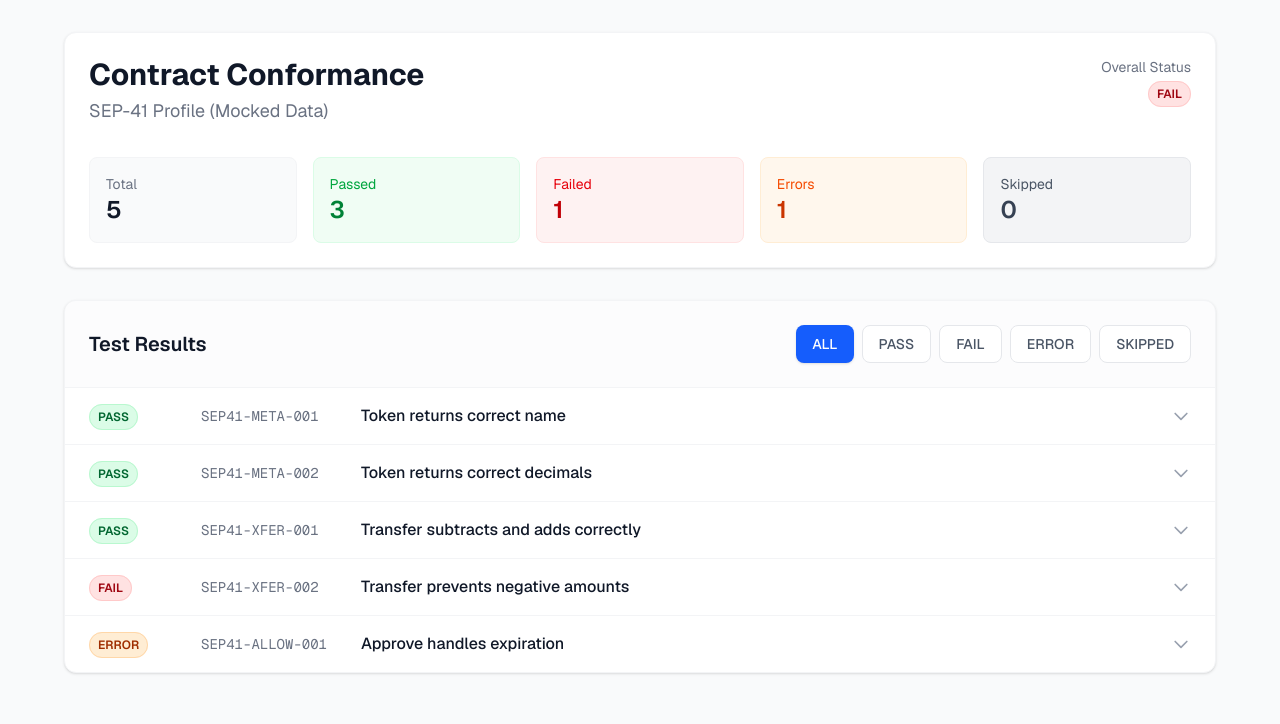
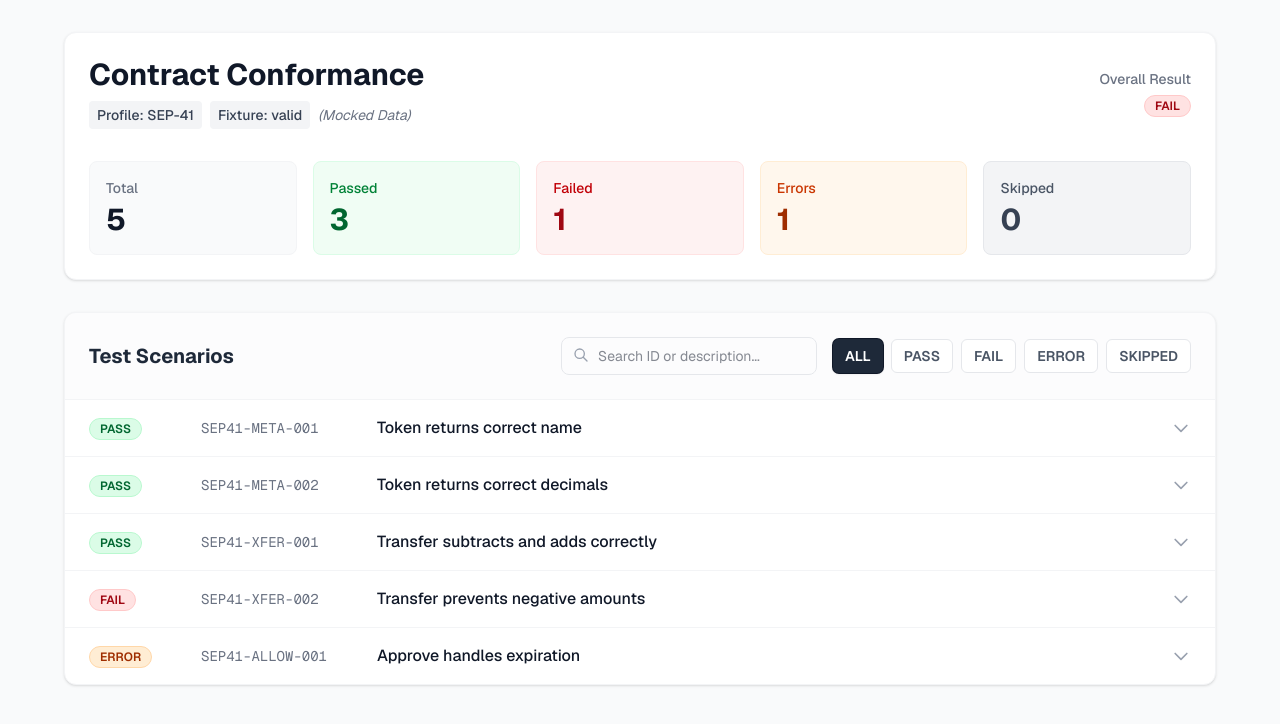
Before and after one commit to stellar-conformance-lab/contract-conformance-dashboard, a Next.js app: page / in a window 1280 px wide. Shown: the top 724 px of the page. Built offline with nearby package versions, Linux system fonts and the light colour scheme.

Commit message:
feat: refine dashboard MVP UX

```diff
--- a/src/app/page.tsx
+++ b/src/app/page.tsx
@@ -1,16 +1,37 @@
 "use client";
 
-import { useState } from "react";
+import { useState, useMemo } from "react";
 import { mockReport } from "@/data/mockReport";
-import { Status, ScenarioResult } from "@/types";
+import { Status } from "@/types";
 
 export default function Dashboard() {
   const [filter, setFilter] = useState<Status | "ALL">("ALL");
+  const [searchQuery, setSearchQuery] = useState("");
   const [expandedRow, setExpandedRow] = useState<string | null>(null);
 
-  const filteredResults = mockReport.results.filter(
-    (res) => filter === "ALL" || res.status === filter
+  const filteredResults = useMemo(() => {
+    if (!mockReport || !mockReport.results) return [];
+
+    return mockReport.results.filter((res) => {
+      const matchesFilter = filter === "ALL" || res.status === filter;
+      const matchesSearch =
+        res.test_id.toLowerCase().includes(searchQuery.toLowerCase()) ||
+        res.description.toLowerCase().includes(searchQuery.toLowerCase());
+      return matchesFilter && matchesSearch;
+    });
+  }, [filter, searchQuery]);
+
+  // Error / Empty States for the report itself
+  if (!mockReport) {
+    return (
+      <div className="min-h-screen flex items-center justify-center bg-gray-50 p-8">
+        <div className="text-center bg-white p-8 rounded-xl shadow-sm border border-red-100 max-w-md w-full">
+          <h2 className="text-red-600 text-xl font-bold mb-2">Report Unavailable</h2>
+          <p className="text-gray-600">Failed to load the conformance report data.</p>
+        </div>
+      </div>
     );
+  }
 
   const getStatusColor = (status: Status) => {
     switch (status) {
@@ -27,66 +48,92 @@
 
   const getBadge = (status: Status) => {
     return (
-      <span className={`px-2 py-1 rounded-full text-xs font-semibold border ${getStatusColor(status)}`}>
+      <span
+        className={`inline-flex items-center px-2.5 py-0.5 rounded-full text-xs font-semibold border ${getStatusColor(status)}`}
+        aria-label={`Status: ${status}`}
+      >
         {status}
       </span>
     );
   };
 
   return (
-    <div className="min-h-screen bg-gray-50 text-gray-900 font-sans p-8">
-      <div className="max-w-6xl mx-auto space-y-8">
+    <div className="min-h-screen bg-gray-50 text-gray-900 font-sans p-4 sm:p-8">
+      <div className="max-w-6xl mx-auto space-y-6 sm:space-y-8">
 
         {/* Header */}
         <header className="bg-white p-6 rounded-xl shadow-sm border border-gray-100">
-          <div className="flex justify-between items-start">
+          <div className="flex flex-col sm:flex-row justify-between items-start sm:items-center gap-4">
             <div>
-              <h1 className="text-3xl font-bold text-gray-900">Contract Conformance</h1>
-              <p className="text-gray-500 mt-1 text-lg">{mockReport.profile} Profile (Mocked Data)</p>
+              <h1 className="text-2xl sm:text-3xl font-bold text-gray-900">Contract Conformance</h1>
+              <div className="flex flex-wrap items-center gap-2 mt-2 text-sm text-gray-500">
+                <span className="font-medium bg-gray-100 px-2 py-1 rounded text-gray-700">Profile: {mockReport.profile}</span>
+                <span className="font-medium bg-gray-100 px-2 py-1 rounded text-gray-700">Fixture: {mockReport.fixture}</span>
+                <span className="italic">(Mocked Data)</span>
               </div>
-            <div className="text-right">
-              <div className="text-sm text-gray-500 mb-1">Overall Status</div>
+            </div>
+            <div className="text-left sm:text-right">
+              <div className="text-sm font-medium text-gray-500 mb-1">Overall Result</div>
               {getBadge(mockReport.status)}
             </div>
           </div>
 
-          <div className="grid grid-cols-5 gap-4 mt-8">
-            <div className="p-4 bg-gray-50 rounded-lg border border-gray-100">
-              <div className="text-sm text-gray-500">Total</div>
-              <div className="text-2xl font-semibold">{mockReport.summary.total}</div>
+          <div className="grid grid-cols-2 sm:grid-cols-3 md:grid-cols-5 gap-3 sm:gap-4 mt-8">
+            <div className="p-4 bg-gray-50 rounded-lg border border-gray-100 flex flex-col justify-between">
+              <div className="text-sm font-medium text-gray-500">Total</div>
+              <div className="text-3xl font-bold text-gray-900 mt-1">{mockReport.summary.total}</div>
             </div>
-            <div className="p-4 bg-green-50 rounded-lg border border-green-100">
-              <div className="text-sm text-green-600">Passed</div>
-              <div className="text-2xl font-semibold text-green-700">{mockReport.summary.passed}</div>
+            <div className="p-4 bg-green-50 rounded-lg border border-green-100 flex flex-col justify-between">
+              <div className="text-sm font-medium text-green-700">Passed</div>
+              <div className="text-3xl font-bold text-green-800 mt-1">{mockReport.summary.passed}</div>
             </div>
-            <div className="p-4 bg-red-50 rounded-lg border border-red-100">
-              <div className="text-sm text-red-600">Failed</div>
-              <div className="text-2xl font-semibold text-red-700">{mockReport.summary.failed}</div>
+            <div className="p-4 bg-red-50 rounded-lg border border-red-100 flex flex-col justify-between">
+              <div className="text-sm font-medium text-red-700">Failed</div>
+              <div className="text-3xl font-bold text-red-800 mt-1">{mockReport.summary.failed}</div>
             </div>
-            <div className="p-4 bg-orange-50 rounded-lg border border-orange-100">
-              <div className="text-sm text-orange-600">Errors</div>
-              <div className="text-2xl font-semibold text-orange-700">{mockReport.summary.errors}</div>
+            <div className="p-4 bg-orange-50 rounded-lg border border-orange-100 flex flex-col justify-between">
+              <div className="text-sm font-medium text-orange-700">Errors</div>
+              <div className="text-3xl font-bold text-orange-800 mt-1">{mockReport.summary.errors}</div>
             </div>
-            <div className="p-4 bg-gray-100 rounded-lg border border-gray-200">
-              <div className="text-sm text-gray-600">Skipped</div>
-              <div className="text-2xl font-semibold text-gray-700">{mockReport.summary.skipped}</div>
+            <div className="p-4 bg-gray-100 rounded-lg border border-gray-200 flex flex-col justify-between">
+              <div className="text-sm font-medium text-gray-600">Skipped</div>
+              <div className="text-3xl font-bold text-gray-700 mt-1">{mockReport.summary.skipped}</div>
             </div>
           </div>
         </header>
 
         {/* Results Section */}
         <section className="bg-white rounded-xl shadow-sm border border-gray-100 overflow-hidden">
-          <div className="p-6 border-b border-gray-100 flex justify-between items-center bg-gray-50/50">
-            <h2 className="text-xl font-semibold">Test Results</h2>
-            <div className="flex space-x-2">
+          {/* Controls */}
+          <div className="p-4 sm:p-6 border-b border-gray-100 bg-gray-50/50 space-y-4 md:space-y-0 md:flex md:justify-between md:items-center">
+            <h2 className="text-lg sm:text-xl font-bold text-gray-800">Test Scenarios</h2>
+
+            <div className="flex flex-col sm:flex-row gap-4 items-start sm:items-center">
+              <div className="relative w-full sm:w-64">
+                <input
+                  type="text"
+                  placeholder="Search ID or description..."
+                  value={searchQuery}
+                  onChange={(e) => setSearchQuery(e.target.value)}
+                  className="w-full pl-9 pr-4 py-2 border border-gray-200 rounded-lg text-sm focus:ring-2 focus:ring-blue-500 focus:border-blue-500 outline-none transition-shadow"
+                  aria-label="Search tests"
+                />
+                <svg className="w-4 h-4 text-gray-400 absolute left-3 top-2.5" fill="none" viewBox="0 0 24 24" stroke="currentColor">
+                  <path strokeLinecap="round" strokeLinejoin="round" strokeWidth={2} d="M21 21l-6-6m2-5a7 7 0 11-14 0 7 7 0 0114 0z" />
+                </svg>
+              </div>
+
+              <div className="flex flex-wrap gap-2 w-full sm:w-auto" role="tablist" aria-label="Filter test results">
                 {(["ALL", "PASS", "FAIL", "ERROR", "SKIPPED"] as const).map((f) => (
                   <button
                     key={f}
+                    role="tab"
+                    aria-selected={filter === f}
                     onClick={() => setFilter(f)}
-                  className={`px-4 py-2 text-sm font-medium rounded-lg transition-colors ${
+                    className={`px-3 py-1.5 text-xs sm:text-sm font-semibold rounded-md transition-all focus:outline-none focus:ring-2 focus:ring-offset-1 focus:ring-blue-500 ${
                       filter === f
-                      ? "bg-blue-600 text-white shadow-sm"
-                      : "bg-white text-gray-600 hover:bg-gray-50 border border-gray-200"
+                        ? "bg-gray-800 text-white shadow-sm ring-1 ring-gray-900"
+                        : "bg-white text-gray-600 hover:bg-gray-100 border border-gray-200"
                     }`}
                   >
                     {f}
@@ -94,43 +141,88 @@
                 ))}
               </div>
             </div>
+          </div>
 
+          {/* List */}
           <div className="divide-y divide-gray-100">
             {filteredResults.length === 0 ? (
-              <div className="p-8 text-center text-gray-500">
-                No tests match the current filter.
+              <div className="p-12 text-center">
+                <svg className="mx-auto h-12 w-12 text-gray-300 mb-4" fill="none" viewBox="0 0 24 24" stroke="currentColor">
+                  <path strokeLinecap="round" strokeLinejoin="round" strokeWidth={1} d="M9 5H7a2 2 0 00-2 2v12a2 2 0 002 2h10a2 2 0 002-2V7a2 2 0 00-2-2h-2M9 5a2 2 0 002 2h2a2 2 0 002-2M9 5a2 2 0 012-2h2a2 2 0 012 2" />
+                </svg>
+                <h3 className="text-lg font-medium text-gray-900">No results found</h3>
+                <p className="text-gray-500 mt-1">Try adjusting your search or filters.</p>
               </div>
             ) : (
               filteredResults.map((result) => {
                 const isExpanded = expandedRow === result.test_id;
+
                 return (
-                  <div key={result.test_id} className="transition-colors hover:bg-gray-50/50">
-                    <div
-                      className="p-4 px-6 flex items-center justify-between cursor-pointer"
+                  <div key={result.test_id} className="transition-colors hover:bg-gray-50/50 group">
+                    <button
+                      className="w-full text-left p-4 sm:px-6 flex flex-col sm:flex-row sm:items-center justify-between gap-3 focus:outline-none focus:bg-gray-50"
                       onClick={() => setExpandedRow(isExpanded ? null : result.test_id)}
+                      aria-expanded={isExpanded}
+                      aria-controls={`detail-${result.test_id}`}
                     >
-                      <div className="flex items-center space-x-4 flex-1">
-                        <div className="w-24 shrink-0">{getBadge(result.status)}</div>
-                        <div className="font-mono text-sm text-gray-500 w-36 shrink-0">{result.test_id}</div>
-                        <div className="font-medium text-gray-900">{result.description}</div>
+                      <div className="flex items-start sm:items-center gap-3 sm:gap-4 flex-1 overflow-hidden">
+                        <div className="w-20 sm:w-24 shrink-0 pt-0.5 sm:pt-0">
+                          {getBadge(result.status)}
                         </div>
-                      <div className="text-gray-400">
-                        <svg className={`w-5 h-5 transition-transform ${isExpanded ? 'rotate-180' : ''}`} fill="none" viewBox="0 0 24 24" stroke="currentColor">
+                        <div className="font-mono text-xs sm:text-sm text-gray-500 w-full sm:w-40 shrink-0 truncate">
+                          {result.test_id}
+                        </div>
+                        <div className="font-medium text-sm sm:text-base text-gray-900 truncate">
+                          {result.description}
+                        </div>
+                      </div>
+                      <div className="hidden sm:block text-gray-400 group-hover:text-gray-600 transition-colors">
+                        <svg className={`w-5 h-5 transition-transform duration-200 ${isExpanded ? 'rotate-180 text-blue-600' : ''}`} fill="none" viewBox="0 0 24 24" stroke="currentColor">
                           <path strokeLinecap="round" strokeLinejoin="round" strokeWidth={2} d="M19 9l-7 7-7-7" />
                         </svg>
                       </div>
+                    </button>
+
+                    {isExpanded && (
+                      <div id={`detail-${result.test_id}`} className="px-4 sm:px-6 pb-6 pt-2 bg-gray-50/80 border-t border-gray-100">
+                        <div className="grid grid-cols-1 lg:grid-cols-2 gap-4 lg:gap-6 sm:ml-[116px]">
+                          <div className="bg-white p-4 sm:p-5 rounded-lg border border-gray-200 shadow-sm relative overflow-hidden">
+                            <div className="absolute top-0 left-0 w-1 h-full bg-blue-500"></div>
+                            <h4 className="text-xs font-bold text-gray-500 uppercase tracking-wider mb-3 flex items-center gap-1.5">
+                              <svg className="w-4 h-4 text-blue-500" fill="none" viewBox="0 0 24 24" stroke="currentColor">
+                                <path strokeLinecap="round" strokeLinejoin="round" strokeWidth={2} d="M9 12l2 2 4-4m6 2a9 9 0 11-18 0 9 9 0 0118 0z" />
+                              </svg>
+                              Expected Behavior
+                            </h4>
+                            <p className="text-sm text-gray-800 font-mono break-words leading-relaxed">
+                              {result.expected_behavior}
+                            </p>
                           </div>
 
-                    {isExpanded && (
-                      <div className="px-6 pb-6 pt-2 bg-gray-50/50 border-t border-gray-50">
-                        <div className="grid grid-cols-2 gap-6 ml-32">
-                          <div className="bg-white p-4 rounded-lg border border-gray-100 shadow-sm">
-                            <h4 className="text-xs font-semibold text-gray-400 uppercase tracking-wider mb-2">Expected Behavior</h4>
-                            <p className="text-sm text-gray-700 font-mono">{result.expected_behavior}</p>
-                          </div>
-                          <div className="bg-white p-4 rounded-lg border border-gray-100 shadow-sm">
-                            <h4 className="text-xs font-semibold text-gray-400 uppercase tracking-wider mb-2">Observed Behavior</h4>
-                            <p className="text-sm text-gray-700 font-mono break-words">{result.observed_behavior}</p>
+                          <div className={`bg-white p-4 sm:p-5 rounded-lg border shadow-sm relative overflow-hidden ${
+                            result.status === 'PASS' ? 'border-green-200' :
+                            result.status === 'FAIL' ? 'border-red-200' :
+                            result.status === 'ERROR' ? 'border-orange-200' : 'border-gray-200'
+                          }`}>
+                            <div className={`absolute top-0 left-0 w-1 h-full ${
+                              result.status === 'PASS' ? 'bg-green-500' :
+                              result.status === 'FAIL' ? 'bg-red-500' :
+                              result.status === 'ERROR' ? 'bg-orange-500' : 'bg-gray-500'
+                            }`}></div>
+                            <h4 className="text-xs font-bold text-gray-500 uppercase tracking-wider mb-3 flex items-center gap-1.5">
+                              <svg className={`w-4 h-4 ${
+                                result.status === 'PASS' ? 'text-green-500' :
+                                result.status === 'FAIL' ? 'text-red-500' :
+                                result.status === 'ERROR' ? 'text-orange-500' : 'text-gray-500'
+                              }`} fill="none" viewBox="0 0 24 24" stroke="currentColor">
+                                <path strokeLinecap="round" strokeLinejoin="round" strokeWidth={2} d="M15 12a3 3 0 11-6 0 3 3 0 016 0z" />
+                                <path strokeLinecap="round" strokeLinejoin="round" strokeWidth={2} d="M2.458 12C3.732 7.943 7.523 5 12 5c4.478 0 8.268 2.943 9.542 7-1.274 4.057-5.064 7-9.542 7-4.477 0-8.268-2.943-9.542-7z" />
+                              </svg>
+                              Observed Behavior
+                            </h4>
+                            <p className="text-sm text-gray-800 font-mono break-words leading-relaxed">
+                              {result.observed_behavior}
+                            </p>
                           </div>
                         </div>
                       </div>
```
Lines whose indentation alone changed are shown as unchanged.
